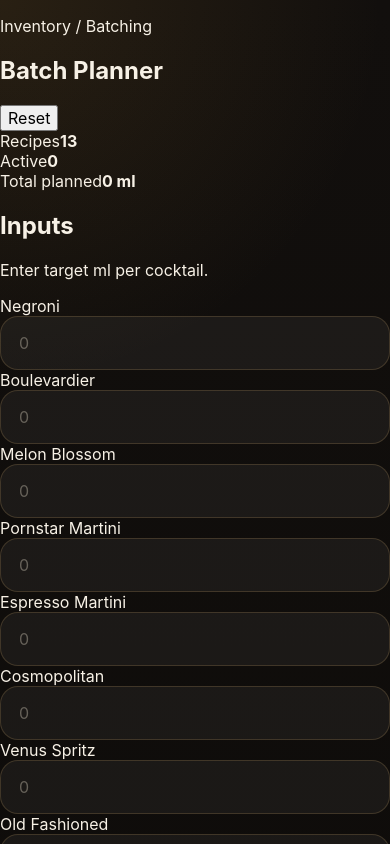
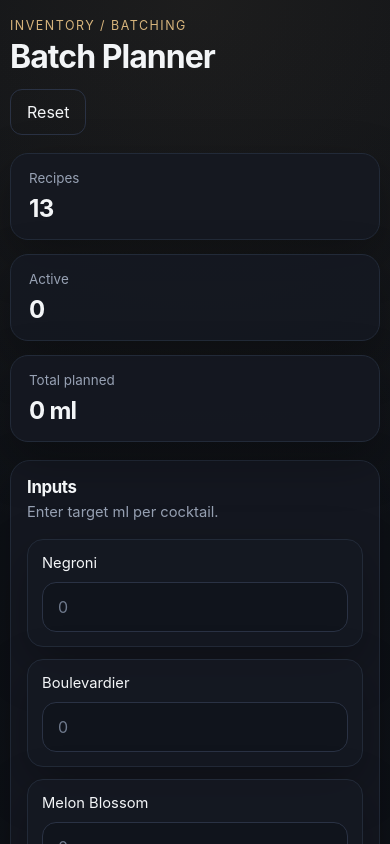
Before and after one commit to s-ciobanu-r/cocktail-calculator, a Next.js app: page / in a window 390 px wide. Shown: the top 844 px of the page. Built offline with nearby package versions, Linux system fonts and the light colour scheme.

Commit message:
Refactor globals.css for design improvements
Updated CSS variables and styles for improved design consistency and responsiveness. Adjusted colors, padding, and layout for various components.

```diff
--- a/app/globals.css
+++ b/app/globals.css
@@ -1,17 +1,16 @@
 :root {
-  --bg: #0f0d0b;
-  --bg-soft: #171310;
-  --card: rgba(36, 28, 22, 0.72);
-  --card-strong: rgba(29, 22, 17, 0.88);
-  --line: rgba(198, 167, 110, 0.22);
-  --gold: #d6b16f;
-  --gold-soft: #f1d6a3;
-  --cream: #f6ecd8;
-  --muted: #cbb89a;
-  --text: #f7f1e6;
-  --ink: #1a1612;
-  --danger: #ffb4a8;
-  --shadow: 0 20px 60px rgba(0, 0, 0, 0.35);
+  --bg: #0f1115;
+  --panel: #151922;
+  --panel-2: #1b2130;
+  --line: #2a3244;
+  --line-soft: #222a38;
+  --text: #f3f5f7;
+  --muted: #97a1b3;
+  --accent: #d7b47c;
+  --accent-strong: #e5c48f;
+  --danger: #ffb4b4;
+  --shadow: 0 18px 50px rgba(0, 0, 0, 0.28);
+  --radius: 20px;
 }
 
 * {
@@ -24,11 +23,10 @@ html {
 
 body {
   margin: 0;
+  background:
+    radial-gradient(circle at top, rgba(215, 180, 124, 0.08), transparent 25%),
+    linear-gradient(180deg, #0d1015 0%, #11151d 100%);
   color: var(--text);
-  background:
-    radial-gradient(circle at top left, rgba(161, 120, 51, 0.16), transparent 28%),
-    radial-gradient(circle at bottom right, rgba(109, 39, 24, 0.22), transparent 24%),
-    linear-gradient(180deg, #120f0d 0%, #0d0b09 100%);
   font-family:
     Inter, ui-sans-serif, system-ui, -apple-system, BlinkMacSystemFont, "Segoe UI",
     sans-serif;
@@ -45,320 +43,157 @@ button {
 
 input {
   width: 100%;
-  border: 1px solid rgba(214, 177, 111, 0.2);
-  background: rgba(255, 248, 239, 0.05);
+  background: #10141c;
   color: var(--text);
-  padding: 16px 18px;
-  border-radius: 18px;
+  border: 1px solid var(--line);
+  border-radius: 14px;
+  padding: 14px 15px;
   outline: none;
-  transition: 180ms ease;
-  font-size: 1rem;
+  transition: border-color 0.15s ease, background 0.15s ease, box-shadow 0.15s ease;
 }
 
 input::placeholder {
-  color: rgba(246, 236, 216, 0.34);
+  color: #6f7a8d;
 }
 
 input:focus {
-  border-color: rgba(214, 177, 111, 0.6);
-  box-shadow: 0 0 0 4px rgba(214, 177, 111, 0.12);
-  background: rgba(255, 248, 239, 0.08);
+  border-color: var(--accent);
+  box-shadow: 0 0 0 3px rgba(215, 180, 124, 0.12);
 }
 
-.page-shell {
-  position: relative;
-  width: min(1280px, calc(100% - 32px));
+.app-shell {
+  width: min(1240px, calc(100% - 32px));
   margin: 0 auto;
-  padding: 40px 0 80px;
+  padding: 28px 0 56px;
 }
 
-.ambient {
-  position: fixed;
-  inset: auto;
-  width: 38vw;
-  height: 38vw;
-  border-radius: 999px;
-  filter: blur(80px);
-  pointer-events: none;
-  opacity: 0.22;
-  z-index: 0;
-}
-
-.ambient-left {
-  top: 0;
-  left: -8vw;
-  background: rgba(155, 102, 34, 0.34);
-}
-
-.ambient-right {
-  bottom: -10vw;
-  right: -8vw;
-  background: rgba(109, 39, 24, 0.42);
-}
-
-.hero,
-.form-wrap,
-.results-wrap {
-  position: relative;
-  z-index: 1;
-}
-
-.hero {
-  padding: 28px;
-  border: 1px solid var(--line);
-  border-radius: 32px;
-  background:
-    linear-gradient(180deg, rgba(255, 245, 230, 0.04), rgba(255, 245, 230, 0.01)),
-    rgba(26, 20, 16, 0.62);
-  box-shadow: var(--shadow);
-  backdrop-filter: blur(14px);
-}
-
-.hero-badge,
-.card-chip,
-.unit-pill,
-.panel-kicker,
-.eyebrow,
-.stat-label,
-.submit-note,
-.results-card-header span,
-.card-index {
-  letter-spacing: 0.14em;
-  text-transform: uppercase;
-}
-
-.hero-badge,
-.panel-kicker,
-.eyebrow,
-.card-chip,
-.card-index {
-  color: var(--gold-soft);
-}
-
-.hero-grid {
-  display: grid;
-  grid-template-columns: 1.45fr 0.85fr;
-  gap: 28px;
-  align-items: stretch;
-}
-
-.eyebrow,
-.hero-badge {
-  font-size: 0.75rem;
-}
-
-.hero h1 {
-  margin: 14px 0 14px;
-  max-width: 11ch;
-  font-family: Georgia, "Times New Roman", serif;
-  font-size: clamp(3rem, 8vw, 6.2rem);
-  line-height: 0.95;
-  letter-spacing: -0.03em;
-  color: var(--cream);
-}
-
-.hero-copy {
-  max-width: 56ch;
-  color: var(--muted);
-  font-size: 1.08rem;
-  line-height: 1.7;
-  margin: 0 0 28px;
-}
-
-.hero-stats {
-  display: grid;
-  grid-template-columns: repeat(3, minmax(0, 1fr));
-  gap: 16px;
-}
-
-.stat-card,
-.hero-panel-inner,
-.cocktail-card,
-.results-card,
-.category-card {
-  border: 1px solid var(--line);
-  background: var(--card);
-  box-shadow: inset 0 1px 0 rgba(255, 245, 230, 0.04);
-}
-
-.stat-card {
-  padding: 18px;
-  border-radius: 22px;
-}
-
-.stat-card strong {
-  display: block;
-  margin-top: 10px;
-  font-size: 1.7rem;
-  color: var(--cream);
-}
-
-.stat-label {
-  display: block;
-  font-size: 0.7rem;
-  color: var(--muted);
-}
-
-.hero-panel {
-  display: flex;
-}
-
-.hero-panel-inner {
-  width: 100%;
-  border-radius: 28px;
-  padding: 26px;
-  background:
-    linear-gradient(180deg, rgba(214, 177, 111, 0.08), rgba(255, 245, 230, 0.02)),
-    var(--card-strong);
-}
-
-.hero-panel h2,
-.section-heading h2,
-.cocktail-title-row h3,
-.results-card-header h3 {
-  margin: 0;
-  font-family: Georgia, "Times New Roman", serif;
-}
-
-.hero-panel h2 {
-  margin-top: 10px;
-  font-size: 2rem;
-  line-height: 1.05;
-  color: var(--cream);
-}
-
-.hero-panel p {
-  color: var(--muted);
-  line-height: 1.7;
-}
-
-.panel-rule {
-  height: 1px;
-  margin: 18px 0;
-  background: linear-gradient(90deg, var(--gold), transparent);
-}
-
-.panel-small {
-  font-size: 0.95rem;
-}
-
-.form-wrap,
-.results-wrap {
-  margin-top: 26px;
-  padding: 28px;
-  border-radius: 32px;
-  border: 1px solid var(--line);
-  background: rgba(22, 17, 14, 0.72);
-  box-shadow: var(--shadow);
-  backdrop-filter: blur(12px);
-}
-
-.section-heading {
+.topbar {
   display: flex;
   align-items: end;
   justify-content: space-between;
-  gap: 18px;
-  margin-bottom: 22px;
+  gap: 16px;
+  margin-bottom: 18px;
 }
 
-.section-heading h2 {
-  font-size: clamp(2rem, 4vw, 3rem);
-  color: var(--cream);
+.kicker {
+  margin: 0 0 8px;
+  font-size: 0.78rem;
+  letter-spacing: 0.12em;
+  text-transform: uppercase;
+  color: var(--accent);
 }
 
-.heading-actions {
-  display: flex;
-  gap: 12px;
-  flex-wrap: wrap;
+.topbar h1 {
+  margin: 0;
+  font-size: clamp(2rem, 4vw, 3.25rem);
+  line-height: 1;
+  letter-spacing: -0.03em;
 }
 
-.cocktail-grid {
+.summary-grid {
   display: grid;
   grid-template-columns: repeat(3, minmax(0, 1fr));
-  gap: 18px;
+  gap: 14px;
+  margin-bottom: 18px;
 }
 
-.cocktail-card {
-  display: block;
-  border-radius: 26px;
-  padding: 18px;
-  transition: transform 180ms ease, border-color 180ms ease, background 180ms ease;
+.summary-card,
+.panel,
+.input-card,
+.results-card {
+  background: rgba(21, 25, 34, 0.88);
+  border: 1px solid var(--line-soft);
+  box-shadow: var(--shadow);
 }
 
-.cocktail-card:hover {
-  transform: translateY(-2px);
-  border-color: rgba(214, 177, 111, 0.42);
-  background: rgba(44, 33, 25, 0.92);
+.summary-card {
+  border-radius: 18px;
+  padding: 16px 18px;
 }
 
-.cocktail-card-top,
-.cocktail-title-row,
-.results-row,
-.results-card-header,
-.submit-row {
-  display: flex;
-  align-items: center;
-  justify-content: space-between;
+.summary-card span {
+  display: block;
+  margin-bottom: 8px;
+  color: var(--muted);
+  font-size: 0.84rem;
 }
 
-.cocktail-card-top {
-  margin-bottom: 16px;
+.summary-card strong {
+  font-size: 1.5rem;
+  letter-spacing: -0.03em;
 }
 
-.card-index {
-  font-size: 0.7rem;
+.panel {
+  border-radius: var(--radius);
+  padding: 20px;
+  margin-bottom: 18px;
 }
 
-.card-chip {
-  font-size: 0.65rem;
-  opacity: 0.7;
+.panel-header {
+  display: flex;
+  align-items: end;
+  justify-content: space-between;
+  gap: 16px;
+  margin-bottom: 18px;
 }
 
-.cocktail-title-row {
-  gap: 12px;
-  margin-bottom: 10px;
+.panel-header h2,
+.results-card-header h3 {
+  margin: 0;
+  font-size: 1.05rem;
+  letter-spacing: -0.02em;
 }
 
-.cocktail-title-row h3 {
-  font-size: 1.3rem;
-  color: var(--cream);
+.panel-header p {
+  margin: 6px 0 0;
+  color: var(--muted);
+  font-size: 0.92rem;
 }
 
-.unit-pill {
-  padding: 6px 10px;
-  border-radius: 999px;
-  background: rgba(214, 177, 111, 0.1);
-  border: 1px solid rgba(214, 177, 111, 0.2);
-  font-size: 0.65rem;
-  color: var(--gold-soft);
+.panel-header-stack {
+  align-items: start;
 }
 
-.cocktail-copy {
-  min-height: 42px;
-  margin: 0 0 16px;
-  color: var(--muted);
-  line-height: 1.5;
-  font-size: 0.95rem;
+.input-grid {
+  display: grid;
+  grid-template-columns: repeat(3, minmax(0, 1fr));
+  gap: 12px;
+}
+
+.input-card {
+  border-radius: 16px;
+  padding: 14px;
+}
+
+.input-card-label {
+  margin-bottom: 10px;
+  font-size: 0.92rem;
+  color: var(--text);
+}
+
+.form-actions {
+  display: flex;
+  justify-content: flex-start;
+  margin-top: 16px;
 }
 
 .primary-button,
-.ghost-button {
-  border-radius: 999px;
-  padding: 14px 22px;
-  border: 1px solid transparent;
-  transition: 180ms ease;
+.secondary-button {
+  border: 1px solid var(--line);
+  border-radius: 12px;
+  padding: 12px 16px;
+  transition: 0.15s ease;
 }
 
 .primary-button {
-  background: linear-gradient(180deg, #e0bb7e 0%, #c69754 100%);
-  color: #1b140d;
-  font-weight: 700;
-  box-shadow: 0 10px 24px rgba(214, 177, 111, 0.18);
+  background: var(--accent);
+  color: #16120c;
+  font-weight: 600;
+  border-color: transparent;
 }
 
 .primary-button:hover {
-  transform: translateY(-1px);
-  filter: brightness(1.02);
+  background: var(--accent-strong);
 }
 
 .primary-button:disabled {
@@ -366,202 +201,189 @@ input:focus {
   cursor: wait;
 }
 
-.primary-button.compact {
-  padding-inline: 18px;
+.secondary-button {
+  background: transparent;
+  color: var(--text);
 }
 
-.ghost-button {
-  background: transparent;
-  color: var(--cream);
-  border-color: rgba(214, 177, 111, 0.24);
+.secondary-button:hover {
+  border-color: var(--accent);
+  color: var(--accent-strong);
 }
 
-.ghost-button:hover {
-  background: rgba(214, 177, 111, 0.08);
-  border-color: rgba(214, 177, 111, 0.42);
+.error-box {
+  margin-top: 14px;
+  border-radius: 14px;
+  padding: 12px 14px;
+  color: var(--danger);
+  border: 1px solid rgba(255, 180, 180, 0.18);
+  background: rgba(120, 25, 25, 0.16);
 }
 
-.submit-row {
-  margin-top: 24px;
-  gap: 16px;
+.results-panel {
+  margin-bottom: 0;
+}
+
+.results-actions {
+  display: flex;
+  gap: 10px;
+  align-items: center;
   flex-wrap: wrap;
 }
 
-.submit-note {
-  margin: 0;
-  color: var(--muted);
-  font-size: 0.75rem;
-}
-
-.error-box {
-  margin-top: 16px;
-  padding: 14px 16px;
-  border-radius: 18px;
-  color: var(--danger);
-  background: rgba(120, 20, 20, 0.18);
-  border: 1px solid rgba(255, 180, 168, 0.22);
+.search-input {
+  min-width: 260px;
 }
 
 .results-grid {
   display: grid;
   grid-template-columns: 1.1fr 0.9fr;
-  gap: 18px;
+  gap: 14px;
 }
 
-.results-side {
+.results-groups {
   display: grid;
-  gap: 18px;
+  gap: 14px;
 }
 
-.results-card,
-.category-card {
-  border-radius: 26px;
-  padding: 18px;
+.results-card {
+  border-radius: 18px;
+  padding: 16px;
 }
 
 .results-card-header {
-  gap: 12px;
-  margin-bottom: 14px;
+  margin-bottom: 12px;
 }
 
-.results-card-header h3 {
-  font-size: 1.4rem;
-  color: var(--cream);
-}
-
-.results-card-header span {
-  font-size: 0.68rem;
-  color: var(--muted);
-}
-
-.results-table {
+.results-list {
   display: grid;
-  gap: 10px;
-}
-
-.results-table.tight {
   gap: 8px;
 }
 
+.results-list.compact {
+  gap: 7px;
+}
+
 .results-row {
+  display: flex;
+  align-items: center;
+  justify-content: space-between;
   gap: 16px;
-  padding: 12px 14px;
-  border-radius: 16px;
-  background: rgba(255, 248, 239, 0.04);
-  border: 1px solid rgba(214, 177, 111, 0.08);
+  padding: 11px 12px;
+  border-radius: 12px;
+  background: #10141c;
+  border: 1px solid #21293a;
 }
 
 .results-row span {
-  color: var(--muted);
+  color: #dfe5ee;
 }
 
 .results-row strong {
-  color: var(--cream);
   white-space: nowrap;
+  color: var(--accent-strong);
+}
+
+.empty-state {
+  padding: 14px;
+  border-radius: 12px;
+  background: #10141c;
+  border: 1px dashed var(--line);
+  color: var(--muted);
 }
 
 @media print {
   body {
     background: white;
-    color: #111;
+    color: black;
   }
 
-  .ambient,
-  .hero,
-  .submit-row,
-  .heading-actions,
-  .ghost-button,
-  .primary-button,
+  .topbar,
+  .summary-grid,
+  .form-actions,
+  .results-actions,
   .error-box {
     display: none !important;
   }
 
-  .page-shell {
+  .app-shell {
     width: 100%;
     padding: 0;
   }
 
-  .form-wrap {
+  .panel {
+    box-shadow: none;
+    background: white;
+    border: none;
+    padding: 0;
+  }
+
+  .input-grid {
     display: none;
   }
 
-  .results-wrap {
-    margin: 0;
-    border: 0;
-    box-shadow: none;
-    background: white;
-    color: #111;
+  .results-grid {
+    grid-template-columns: 1fr;
   }
 
   .results-card,
-  .category-card,
   .results-row {
-    color: #111;
+    box-shadow: none;
     background: white;
     border-color: #ddd;
+    color: black;
   }
 
   .results-row span,
-  .results-card-header span {
-    color: #444;
-  }
-
-  .section-heading h2,
-  .results-card-header h3 {
-    color: #111;
+  .results-row strong,
+  .panel-header h2,
+  .results-card-header h3,
+  .panel-header p {
+    color: black;
   }
 }
 
-@media (max-width: 1100px) {
-  .hero-grid,
-  .results-grid,
-  .cocktail-grid {
+@media (max-width: 980px) {
+  .input-grid,
+  .results-grid {
     grid-template-columns: 1fr 1fr;
   }
 
   .results-grid {
     grid-template-columns: 1fr;
   }
-
-  .hero-panel {
-    grid-column: span 2;
-  }
 }
 
-@media (max-width: 720px) {
-  .page-shell {
-    width: min(100% - 20px, 1280px);
-    padding-top: 20px;
+@media (max-width: 680px) {
+  .app-shell {
+    width: min(100% - 20px, 1240px);
+    padding-top: 18px;
   }
 
-  .hero,
-  .form-wrap,
-  .results-wrap {
-    padding: 18px;
-    border-radius: 24px;
-  }
-
-  .hero-grid,
-  .cocktail-grid,
-  .hero-stats {
-    grid-template-columns: 1fr;
-  }
-
-  .hero-panel {
-    grid-column: auto;
-  }
-
-  .section-heading,
-  .submit-row {
+  .topbar,
+  .panel-header {
     align-items: start;
     flex-direction: column;
   }
 
-  .cocktail-title-row h3 {
-    font-size: 1.15rem;
+  .summary-grid,
+  .input-grid {
+    grid-template-columns: 1fr;
   }
 
-  .hero h1 {
-    font-size: 3rem;
+  .panel {
+    padding: 16px;
+  }
+
+  .search-input {
+    min-width: 100%;
+  }
+
+  .results-actions {
+    width: 100%;
+  }
+
+  .results-actions > * {
+    width: 100%;
   }
 }
```
